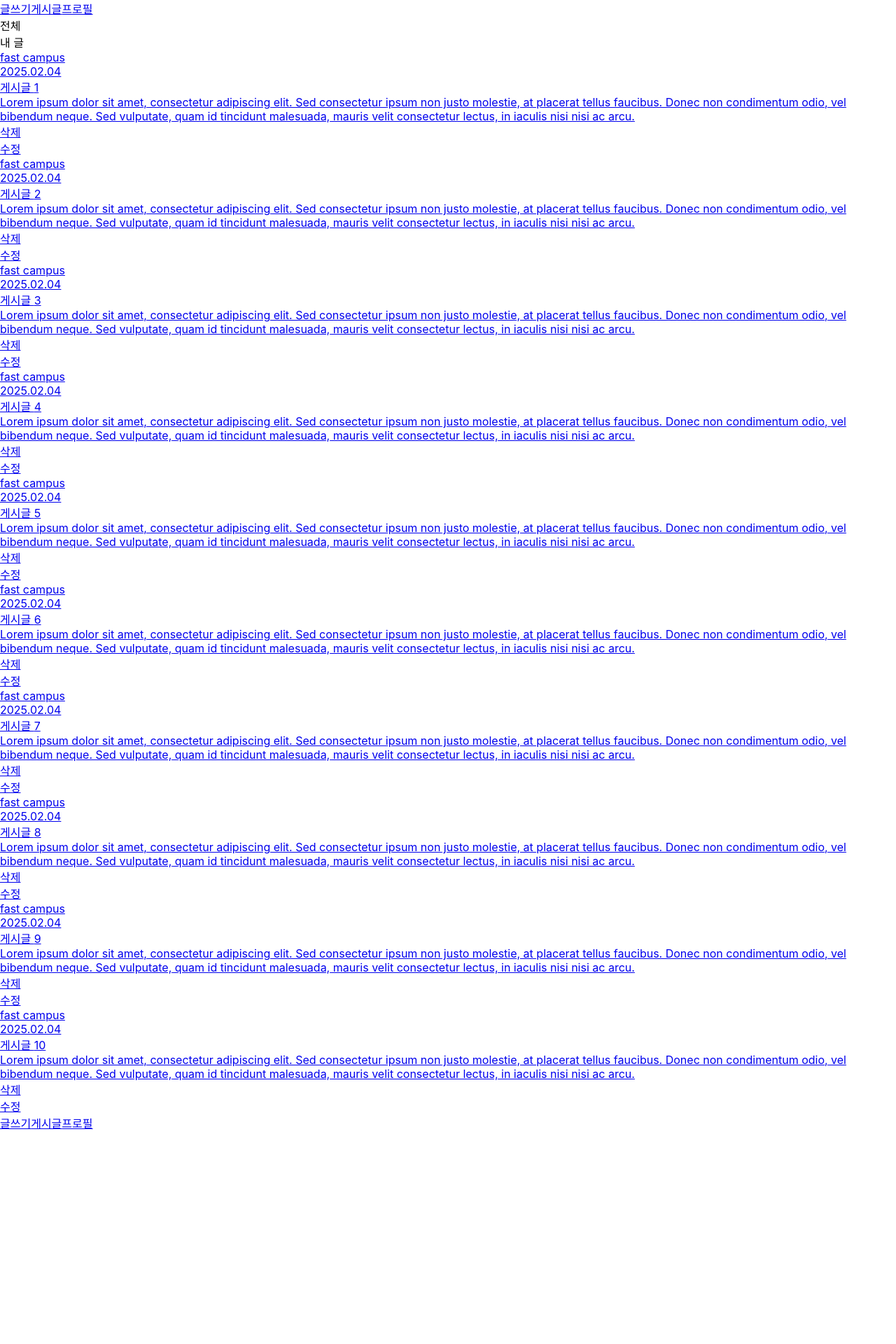
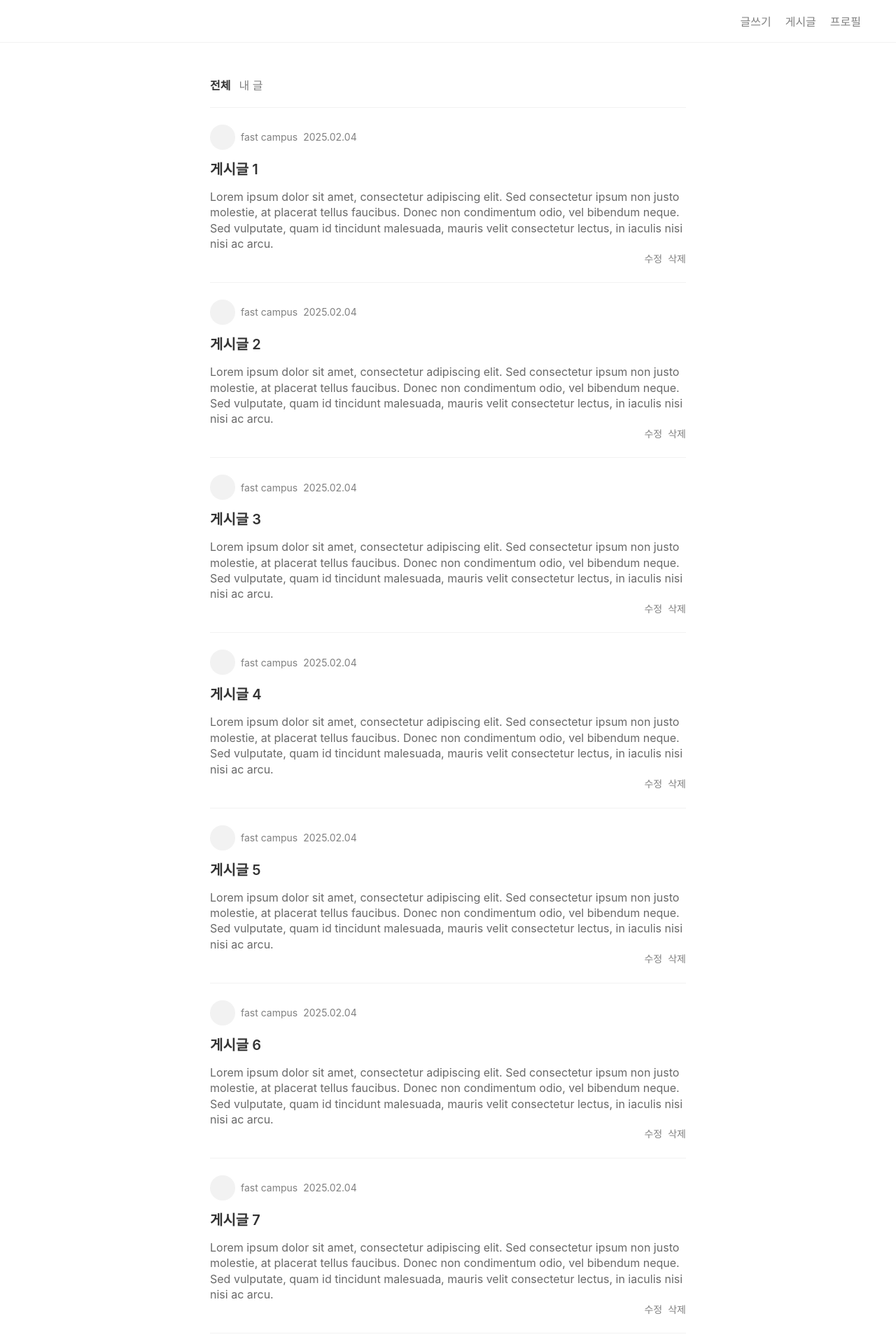
Before and after one commit to santa-developer/blog-app, a React (Create React App) app: page / in a window 1280 px wide. Shown: the top 1920 px of the page at 70% size. Before the commit the page ends 1616 px from the top, so only its background shows below. Built offline with nearby package versions, Linux system fonts and the light colour scheme.

Commit message:
style: home 화면 스타일링

```diff
--- a/src/index.css
+++ b/src/index.css
@@ -1,13 +1,140 @@
 body {
   margin: 0;
-  font-family: -apple-system, BlinkMacSystemFont, 'Segoe UI', 'Roboto', 'Oxygen',
-    'Ubuntu', 'Cantarell', 'Fira Sans', 'Droid Sans', 'Helvetica Neue',
+  font-family: -apple-system, BlinkMacSystemFont, "Segoe UI", "Roboto", "Oxygen",
+    "Ubuntu", "Cantarell", "Fira Sans", "Droid Sans", "Helvetica Neue",
     sans-serif;
   -webkit-font-smoothing: antialiased;
   -moz-osx-font-smoothing: grayscale;
 }
 
 code {
-  font-family: source-code-pro, Menlo, Monaco, Consolas, 'Courier New',
+  font-family: source-code-pro, Menlo, Monaco, Consolas, "Courier New",
     monospace;
 }
+
+/* header */
+header {
+  display: flex;
+  justify-content: space-between;
+  align-items: center;
+  flex-direction: row-reverse;
+  padding: 10px 40px;
+  min-height: 40px;
+  border-bottom: 1px solid #f2f2f2;
+}
+
+header a {
+  margin: 0 10px;
+  text-decoration: none;
+  color: gray;
+}
+header a:hover,
+header a:focus {
+  color: #333;
+}
+
+/* footer */
+footer {
+  display: flex;
+  align-items: center;
+  justify-content: center;
+  gap: 20px;
+  min-height: 40px;
+  padding: 20px 40px;
+  font-size: 14px;
+  text-align: center;
+  background-color: #f2f2f2;
+}
+footer a {
+  margin: 0 10px;
+  text-decoration: none;
+  color: gray;
+}
+footer a:hover,
+footer a:focus {
+  color: #333;
+}
+
+/* post nav */
+.post__navigation {
+  display: flex;
+  gap: 12px;
+  margin: 0 auto;
+  padding: 48px 20px 0px 20px;
+  max-width: 680px;
+  font-size: 16px;
+  color: gray;
+  cursor: pointer;
+}
+.post__navigation--active {
+  color: #333;
+  font-weight: 600;
+  text-align: center;
+}
+
+/* post list */
+.post__list {
+  max-width: 680px;
+  min-height: 90vh;
+  padding: 20px;
+  margin: 0 auto;
+  text-align: left;
+  line-height: 1.4;
+}
+.post__list a {
+  color: #333;
+  text-decoration: none;
+}
+
+.post__box {
+  padding: 24px 0;
+  border-top: 1px solid #f2f2f2;
+}
+.post__profile-box {
+  display: flex;
+  align-items: center;
+  gap: 8px;
+  font-size: 14px;
+}
+.post__profile {
+  width: 36px;
+  height: 36px;
+  border-radius: 50%;
+  background-color: #f2f2f2;
+}
+.post__author-name,
+.post__date {
+  color: gray;
+}
+
+.post__title {
+  margin: 14px 0;
+  font-size: 20px;
+  font-weight: 600;
+}
+
+.post__text {
+  font-size: 16px;
+  color: dimgray;
+}
+
+.post__utils-box {
+  display: flex;
+  flex-direction: row-reverse;
+  gap: 8px;
+  font-size: 14px;
+  color: gray;
+}
+
+.post__delete,
+.post__edit {
+  cursor: pointer;
+}
+.post__delete:hover,
+.post__delete:focus {
+  color: #333;
+}
+.post__edit:hover,
+.post__edit:focus {
+  color: #333;
+}
```
